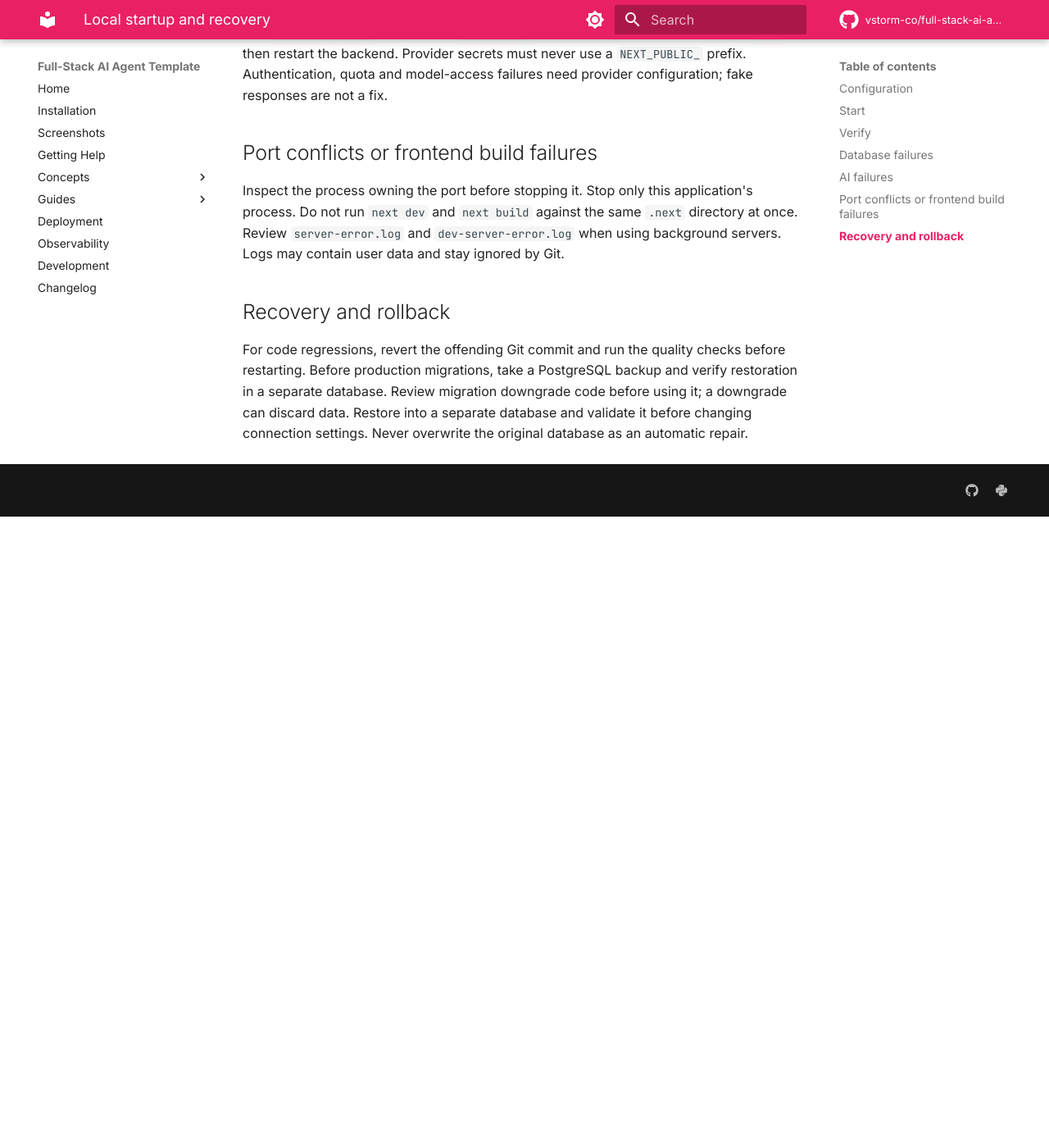
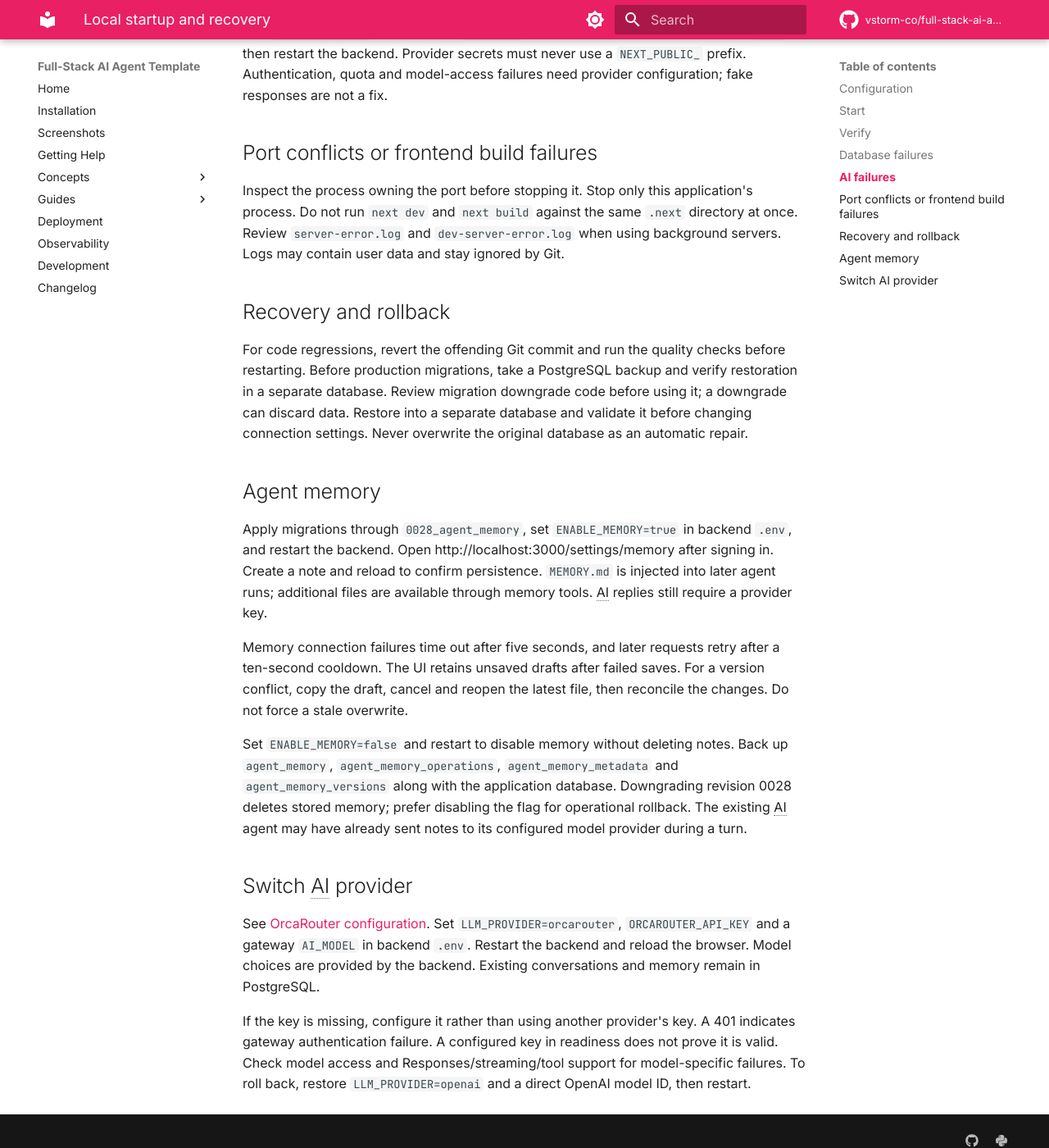
Before and after one commit to Faheem-Lateef/Full-Stack-Agent, an MkDocs documentation site: the page built from docs/runbooks/local-development.md, in a window 1280 px wide and 1400 px high, scrolled down 1613 px. Shown: the whole window at 82% size. Built offline with MkDocs 1.6.1 and Material for MkDocs 9.7.7, drawn with Linux system fonts in a browser that asks for light colours; comment, search, counter and statistics services are not loaded; before the commit the page ends 2243 px from its top, so only the background shows below that; some of the changed text lies outside the part shown.

Commit message:
Update local runbook

```diff
--- a/docs/runbooks/local-development.md
+++ b/docs/runbooks/local-development.md
@@ -30,7 +30,7 @@ Install dependencies first on a fresh checkout; see the root README. The `DEBUG`
 
 Open http://localhost:3000 and http://localhost:8000/docs. Check http://localhost:8000/api/v1/health/ready and inspect each dependency status; HTTP 200 does not guarantee an AI key is present. Register your own account before exposing this app publicly: the first registered account becomes administrator. Later public registrations must remain ordinary users.
 
-Run `npm.cmd run test:smoke` from the frontend after both servers start. This checks branding, login, dashboard and browser errors against a uniquely named temporary account. It uses an API login and removes its own account afterward. It does not call a paid model.
+Run `npm.cmd run test:smoke` from the frontend after both servers start with `ENABLE_MEMORY=true`. This checks branding, login, dashboard and browser errors against a uniquely named temporary account. It uses an API login and removes its own account afterward. It does not call a paid model.
 
 ## Database failures
 
@@ -47,3 +47,17 @@ Inspect the process owning the port before stopping it. Stop only this applicati
 ## Recovery and rollback
 
 For code regressions, revert the offending Git commit and run the quality checks before restarting. Before production migrations, take a PostgreSQL backup and verify restoration in a separate database. Review migration downgrade code before using it; a downgrade can discard data. Restore into a separate database and validate it before changing connection settings. Never overwrite the original database as an automatic repair.
+
+## Agent memory
+
+Apply migrations through `0028_agent_memory`, set `ENABLE_MEMORY=true` in backend `.env`, and restart the backend. Open http://localhost:3000/settings/memory after signing in. Create a note and reload to confirm persistence. `MEMORY.md` is injected into later agent runs; additional files are available through memory tools. AI replies still require a provider key.
+
+Memory connection failures time out after five seconds, and later requests retry after a ten-second cooldown. The UI retains unsaved drafts after failed saves. For a version conflict, copy the draft, cancel and reopen the latest file, then reconcile the changes. Do not force a stale overwrite.
+
+Set `ENABLE_MEMORY=false` and restart to disable memory without deleting notes. Back up `agent_memory`, `agent_memory_operations`, `agent_memory_metadata` and `agent_memory_versions` along with the application database. Downgrading revision 0028 deletes stored memory; prefer disabling the flag for operational rollback. The existing AI agent may have already sent notes to its configured model provider during a turn.
+
+## Switch AI provider
+
+See [OrcaRouter configuration](../decisions/0003-orcarouter-provider.md). Set `LLM_PROVIDER=orcarouter`, `ORCAROUTER_API_KEY` and a gateway `AI_MODEL` in backend `.env`. Restart the backend and reload the browser. Model choices are provided by the backend. Existing conversations and memory remain in PostgreSQL.
+
+If the key is missing, configure it rather than using another provider's key. A 401 indicates gateway authentication failure. A configured key in readiness does not prove it is valid. Check model access and Responses/streaming/tool support for model-specific failures. To roll back, restore `LLM_PROVIDER=openai` and a direct OpenAI model ID, then restart.
```
